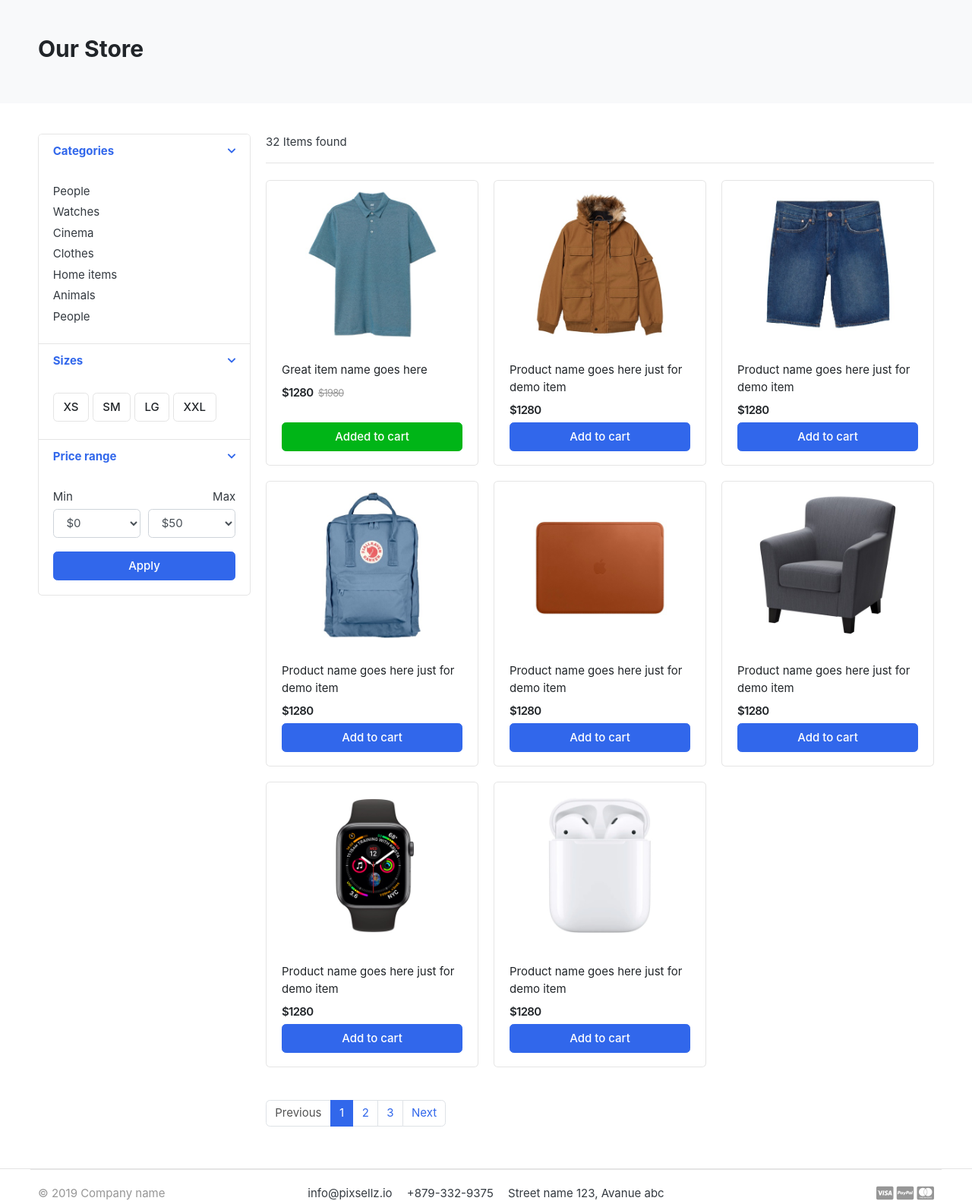
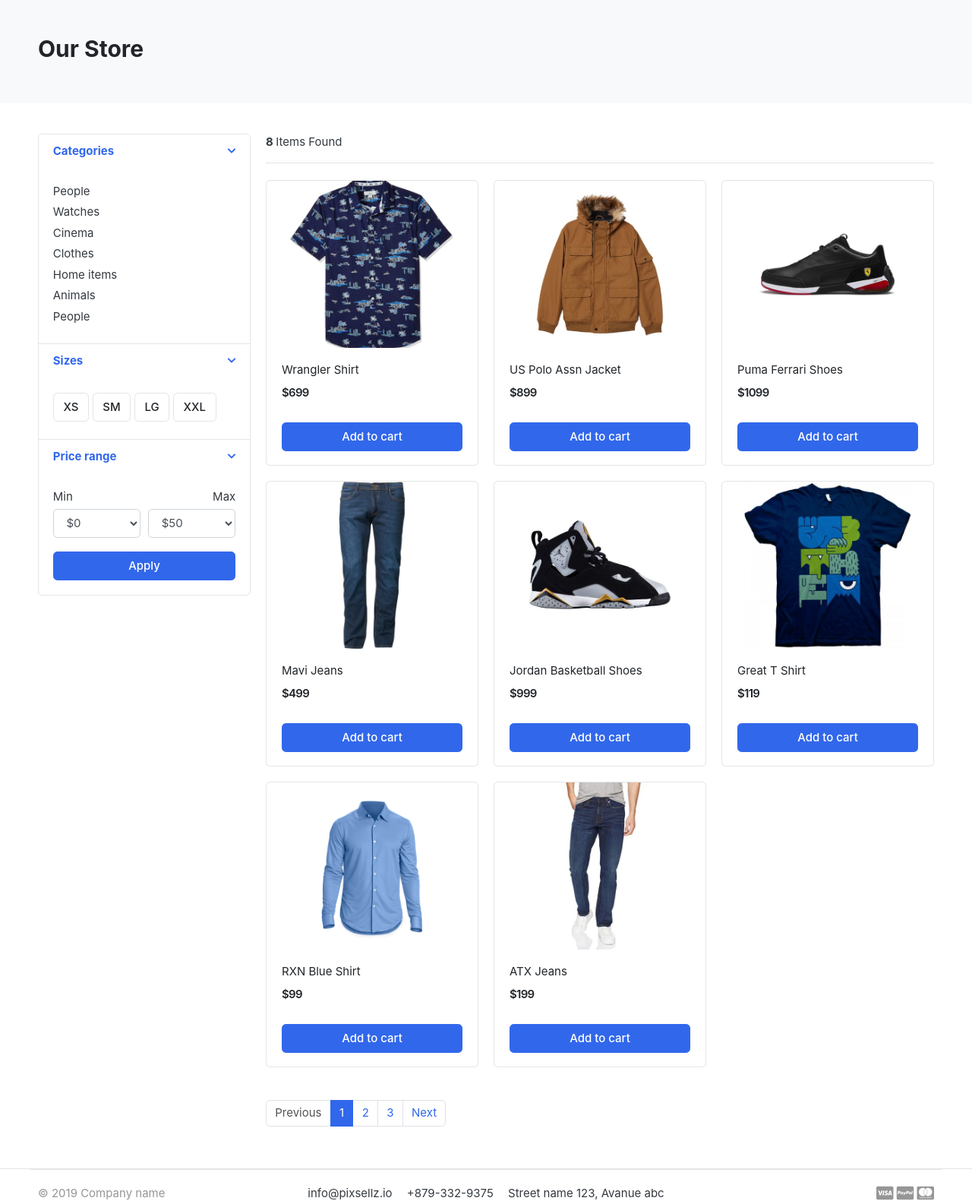
Before and after one commit to Renato-Servadei/GreatKart, a Django app: page /store/ in a window 1280 px wide. Shown: the part 118-1699 px from the top of the page at 76% size. Run offline with Django 3.2, Linux system fonts and the light colour scheme; data comes from the database, SQL or seed files in the repository; some libraries are stand-ins or nearby versions; some web fonts are replaced.

Commit message:
Implement product listing in store view with dynamic context and update template

```diff
--- a/store/views.py
+++ b/store/views.py
@@ -1,4 +1,9 @@
 from django.shortcuts import render
+from store.models import Product
 
 def store(request):
-    return render(request, 'store/store.html')
+    products = Product.objects.all().filter(is_available = True)
+
+    return render(request, 'store/store.html', context = {
+        'products' : products
+    })
--- a/templates/store/store.html
+++ b/templates/store/store.html
@@ -120,157 +120,33 @@
 
 <header class="border-bottom mb-4 pb-3">
 		<div class="form-inline">
-			<span class="mr-md-auto">32 Items found </span>
+			<span class="mr-md-auto"><b> {{ products.count }} </b> Items Found </span>
 
 		</div>
 </header><!-- sect-heading -->
 
 <div class="row">
+    {% for product in products %}
 	<div class="col-md-4">
 		<figure class="card card-product-grid">
 			<div class="img-wrap">
 
-				<img src="{% static 'images/items/1.jpg' %}">
+				<img src="{{ product.images.url }}">
 
 			</div> <!-- img-wrap.// -->
 			<figcaption class="info-wrap">
 				<div class="fix-height">
-					<a href="./product-detail.html" class="title">Great item name goes here</a>
+					<a href="./product-detail.html" class="title">{{ product.product_name }}</a>
 					<div class="price-wrap mt-2">
-						<span class="price">$1280</span>
-						<del class="price-old">$1980</del>
-					</div> <!-- price-wrap.// -->
-				</div>
-				<a href="#" class="btn btn-block btn-success">Added to cart </a>
-			</figcaption>
-		</figure>
-	</div> <!-- col.// -->
-
-	<div class="col-md-4">
-		<figure class="card card-product-grid">
-			<div class="img-wrap">
-				<img src="{% static 'images/items/2.jpg' %}">
-
-			</div> <!-- img-wrap.// -->
-			<figcaption class="info-wrap">
-				<div class="fix-height">
-					<a href="./product-detail.html" class="title">Product name goes here just for demo item</a>
-					<div class="price-wrap mt-2">
-						<span class="price">$1280</span>
+						<span class="price">${{ product.price }}</span>
 					</div> <!-- price-wrap.// -->
 				</div>
 				<a href="#" class="btn btn-block btn-primary">Add to cart </a>
 			</figcaption>
 		</figure>
 	</div> <!-- col.// -->
+    {% endfor %}
 
-	<div class="col-md-4">
-		<figure class="card card-product-grid">
-			<div class="img-wrap">
-				<img src="{% static 'images/items/3.jpg' %}">
-
-			</div> <!-- img-wrap.// -->
-			<figcaption class="info-wrap">
-				<div class="fix-height">
-					<a href="./product-detail.html" class="title">Product name goes here just for demo item</a>
-					<div class="price-wrap mt-2">
-						<span class="price">$1280</span>
-					</div> <!-- price-wrap.// -->
-				</div>
-				<a href="#" class="btn btn-block btn-primary">Add to cart </a>
-			</figcaption>
-		</figure>
-	</div> <!-- col.// -->
-
-	<div class="col-md-4">
-		<figure class="card card-product-grid">
-			<div class="img-wrap">
-				<img src="{% static 'images/items/4.jpg' %}">
-
-			</div> <!-- img-wrap.// -->
-			<figcaption class="info-wrap">
-				<div class="fix-height">
-					<a href="./product-detail.html" class="title">Product name goes here just for demo item</a>
-					<div class="price-wrap mt-2">
-						<span class="price">$1280</span>
-					</div> <!-- price-wrap.// -->
-				</div>
-				<a href="#" class="btn btn-block btn-primary">Add to cart </a>
-			</figcaption>
-		</figure>
-	</div> <!-- col.// -->
-
-	<div class="col-md-4">
-		<figure class="card card-product-grid">
-			<div class="img-wrap">
-				<img src="{% static 'images/items/5.jpg' %}">
-
-			</div> <!-- img-wrap.// -->
-			<figcaption class="info-wrap">
-				<div class="fix-height">
-					<a href="./product-detail.html" class="title">Product name goes here just for demo item</a>
-					<div class="price-wrap mt-2">
-						<span class="price">$1280</span>
-					</div> <!-- price-wrap.// -->
-				</div>
-				<a href="#" class="btn btn-block btn-primary">Add to cart </a>
-			</figcaption>
-		</figure>
-	</div> <!-- col.// -->
-
-	<div class="col-md-4">
-		<figure class="card card-product-grid">
-			<div class="img-wrap">
-				<img src="{% static 'images/items/6.jpg' %}">
-
-			</div> <!-- img-wrap.// -->
-			<figcaption class="info-wrap">
-				<div class="fix-height">
-					<a href="./product-detail.html" class="title">Product name goes here just for demo item</a>
-					<div class="price-wrap mt-2">
-						<span class="price">$1280</span>
-					</div> <!-- price-wrap.// -->
-				</div>
-				<a href="#" class="btn btn-block btn-primary">Add to cart </a>
-			</figcaption>
-		</figure>
-	</div> <!-- col.// -->
-
-	<div class="col-md-4">
-		<figure class="card card-product-grid">
-			<div class="img-wrap">
-				<img src="{% static 'images/items/7.jpg' %}">
-
-			</div> <!-- img-wrap.// -->
-			<figcaption class="info-wrap">
-				<div class="fix-height">
-					<a href="./product-detail.html" class="title">Product name goes here just for demo item</a>
-					<div class="price-wrap mt-2">
-						<span class="price">$1280</span>
-					</div> <!-- price-wrap.// -->
-				</div>
-				<a href="#" class="btn btn-block btn-primary">Add to cart </a>
-			</figcaption>
-		</figure>
-	</div> <!-- col.// -->
-
-	<div class="col-md-4">
-		<figure class="card card-product-grid">
-			<div class="img-wrap">
-				<img src="{% static 'images/items/8.jpg' %}">
-
-			</div> <!-- img-wrap.// -->
-			<figcaption class="info-wrap">
-				<div class="fix-height">
-					<a href="./product-detail.html" class="title">Product name goes here just for demo item</a>
-					<div class="price-wrap mt-2">
-						<span class="price">$1280</span>
-					</div> <!-- price-wrap.// -->
-				</div>
-				<a href="#" class="btn btn-block btn-primary">Add to cart </a>
-			</figcaption>
-		</figure>
-	</div> <!-- col.// -->
 </div> <!-- row end.// -->
 
 
```
